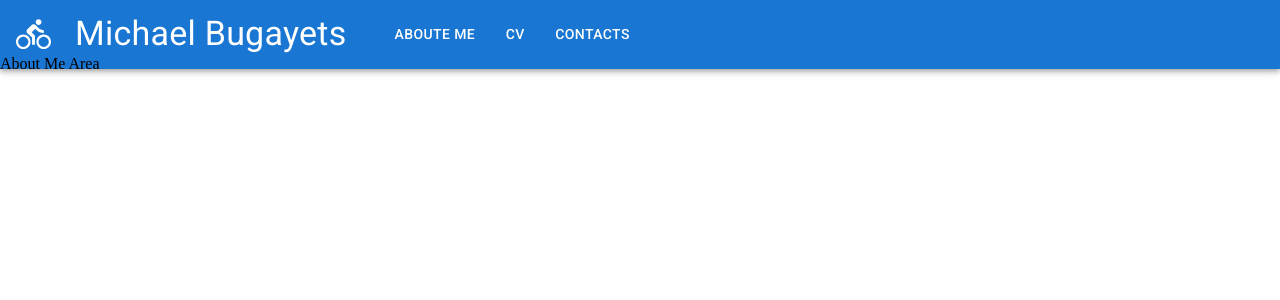
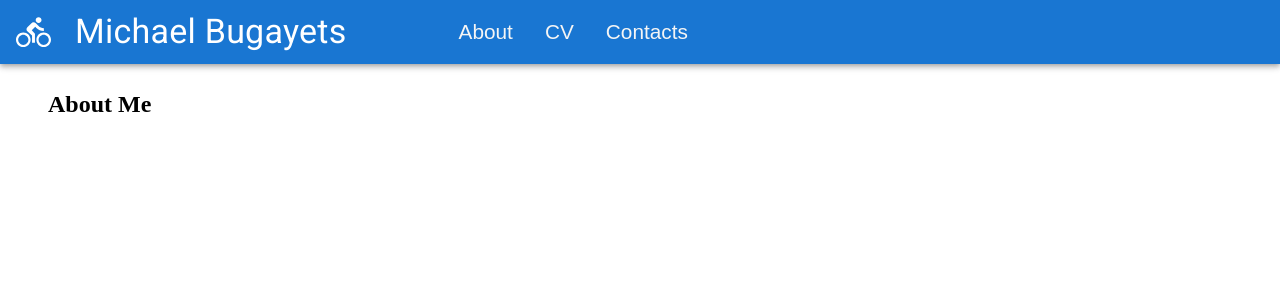
Before and after one commit to mikelbts89/mikelbts89_web_site, a React (Create React App) app: page /ABOUT in a window 1280 px wide. Shown: the top 300 px of the page. Built offline with nearby package versions, Linux system fonts and the light colour scheme; a web font is replaced by a local one.

Commit message:
added links

```diff
--- a/src/Components/AboutMe/AboutMe.css
+++ b/src/Components/AboutMe/AboutMe.css
@@ -0,0 +1,3 @@
+.AboutMe {
+  padding: 1rem 3rem;
+}
--- a/src/Components/AboutMe/AboutMe.tsx
+++ b/src/Components/AboutMe/AboutMe.tsx
@@ -2,7 +2,7 @@ import React from 'react';
 import "./AboutMe.css"
 function AboutMe() {
     return <div className='AboutMe'>
-        About Me Area
+        <h2>About Me</h2>
 
     </div>;
 }
--- /dev/null
+++ b/src/Components/NavBar/NavBar.css
@@ -0,0 +1,14 @@
+a {
+  color: whitesmoke;
+  font-size: 1.3rem;
+  text-decoration: none;
+  font-family: Arial, Helvetica, sans-serif;
+}
+
+a:hover {
+  text-decoration: underline;
+}
+
+.md_link {
+  margin-left: 2rem;
+}
--- a/src/Components/NavBar/NavBar.tsx
+++ b/src/Components/NavBar/NavBar.tsx
@@ -7,11 +7,12 @@ import IconButton from '@mui/material/IconButton';
 import Typography from '@mui/material/Typography';
 import Menu from '@mui/material/Menu';
 import MenuIcon from '@mui/icons-material/Menu';
-import Button from '@mui/material/Button';
 import MenuItem from '@mui/material/MenuItem';
 import DirectionsBikeIcon from '@mui/icons-material/DirectionsBike';
+import { Link } from 'react-router-dom';
+import "./NavBar.css"
 
-const pages = ['Aboute Me', 'CV', 'Contacts'];
+const pages = ['About', 'CV', 'Contacts'];
 
 const ResponsiveAppBar = () => {
   const [anchorElNav, setAnchorElNav] = React.useState<null | HTMLElement>(null);
@@ -71,7 +72,13 @@ const ResponsiveAppBar = () => {
           >
             {pages.map((page) => (
               <MenuItem key={page} onClick={handleCloseNavMenu}>
-                <Typography textAlign="center">{page}</Typography>
+                <Typography textAlign="left">
+                  {<Link to={`/${page}`}
+                    style={{ color: "black" }}
+                  >
+                    {page}
+                  </Link>}
+                </Typography>
               </MenuItem>
             ))}
           </Menu>
@@ -85,15 +92,14 @@ const ResponsiveAppBar = () => {
         >
           Michael Bugayets
         </Typography>
-        <Box sx={{ flexGrow: 1, display: { xs: 'none', md: 'flex' } }}>
+        <Box sx={{ flexGrow: 1,ml:5, display: { xs: 'none', md: 'flex' } }}>
           {pages.map((page) => (
-            <Button
+            <Link className='md_link' to={`/${page}`}
               key={page}
               onClick={handleCloseNavMenu}
-              sx={{ my: 2, color: 'white', display: 'block' }}
             >
               {page}
-            </Button>
+            </Link>
           ))}
         </Box>
       </Toolbar>
--- a/src/Components/Routing.tsx
+++ b/src/Components/Routing.tsx
@@ -10,8 +10,8 @@ function Routing() {
     return <div>
         <Routes>
             <Route path="/home" element={<Home />} />
-            <Route path="/about" element={<AboutMe />} />
-            <Route path="/cv" element={<CV />} />
+            <Route path="/ABOUT" element={<AboutMe />} />
+            <Route path="/CV" element={<CV />} />
             <Route path="/" element={<Navigate replace to="/home" />} />
         </Routes>
     </div>;
```
